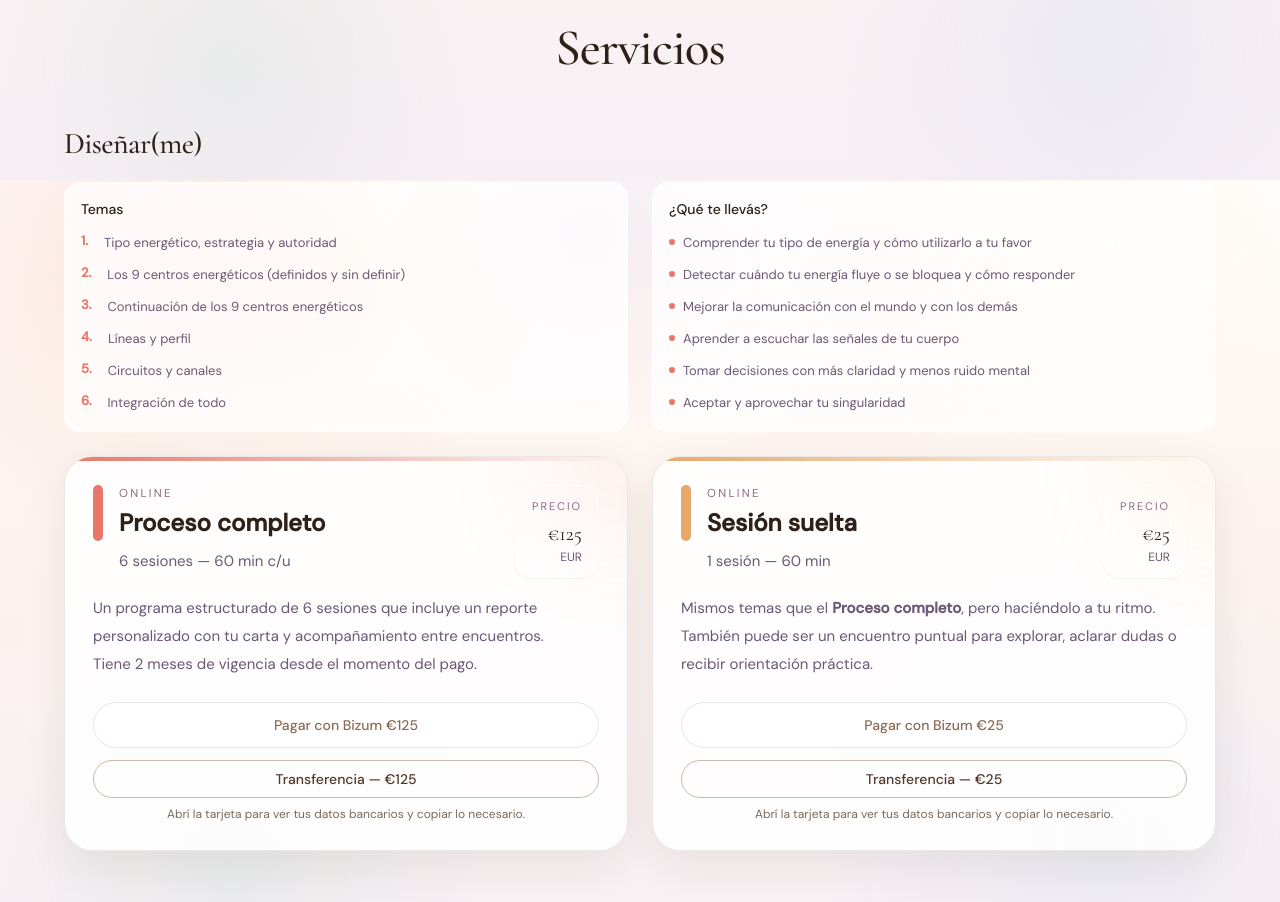
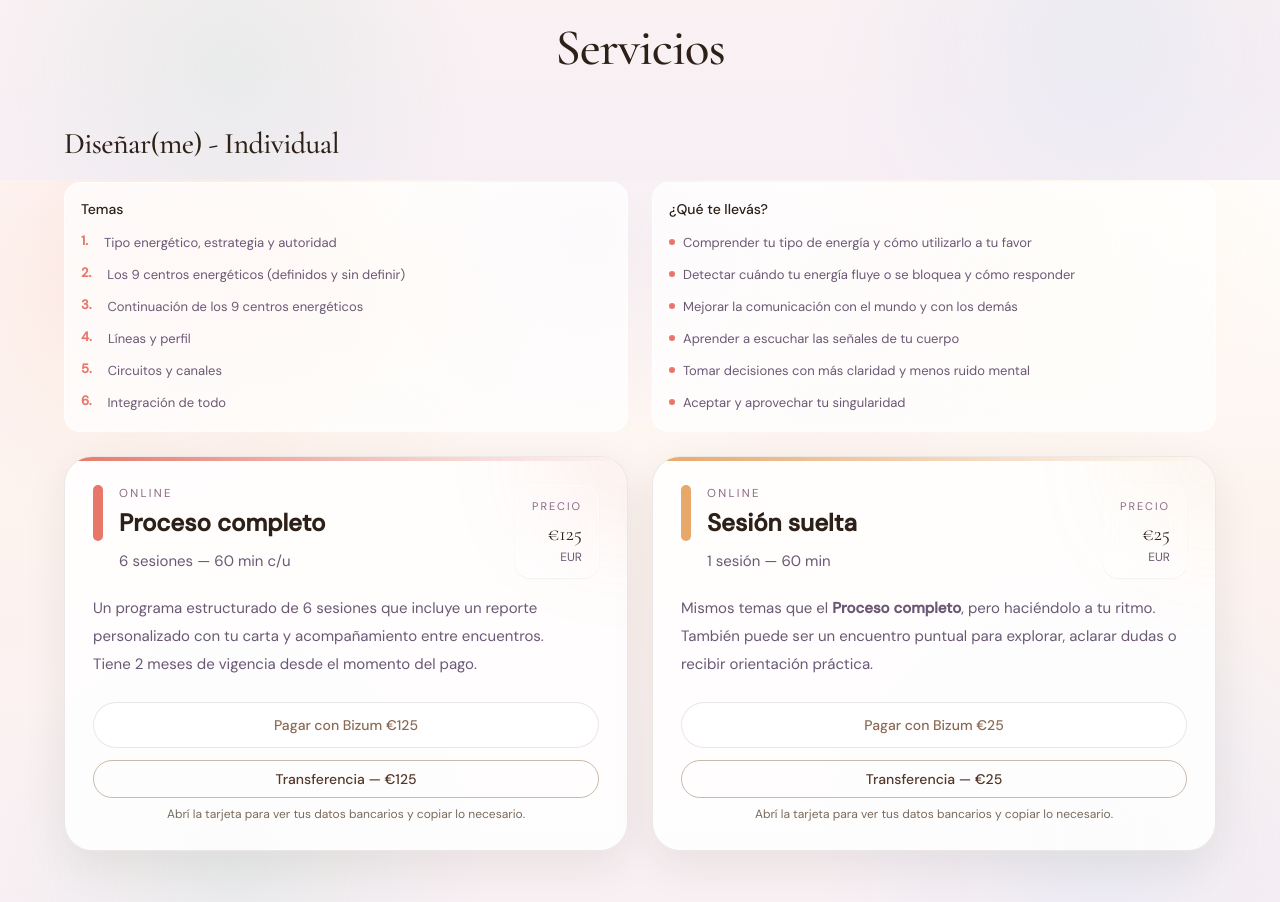
Before and after one commit to N-dossantos/soymicads, a Next.js app: page / in a window 1280 px wide. Shown: the part 1420-2322 px from the top of the page. Built offline with nearby package versions, Linux system fonts and the light colour scheme.

Commit message:
servicios titulos

```diff
--- a/components/sections/Service.tsx
+++ b/components/sections/Service.tsx
@@ -151,7 +151,7 @@ export default function Service() {
               <div key={sec.id} id={sec.id === "disenarnos" ? "servicioGrupos" : sec.id === "charlitas" ? "charlitas" : undefined} className="relative">
                 <div className="mb-5 flex items-end justify-between gap-4">
                   <div>
-                    <p className="section-title text-2xl sm:text-3xl font-medium">{sec.id === "disenarme" ? "Diseñar(me)" : sec.title}</p>
+                    <p className="section-title text-2xl sm:text-3xl font-medium">{sec.id === "disenarme" ? "Diseñar(me) - Individual" : sec.title}</p>
                   </div>
                 </div>
 
```
